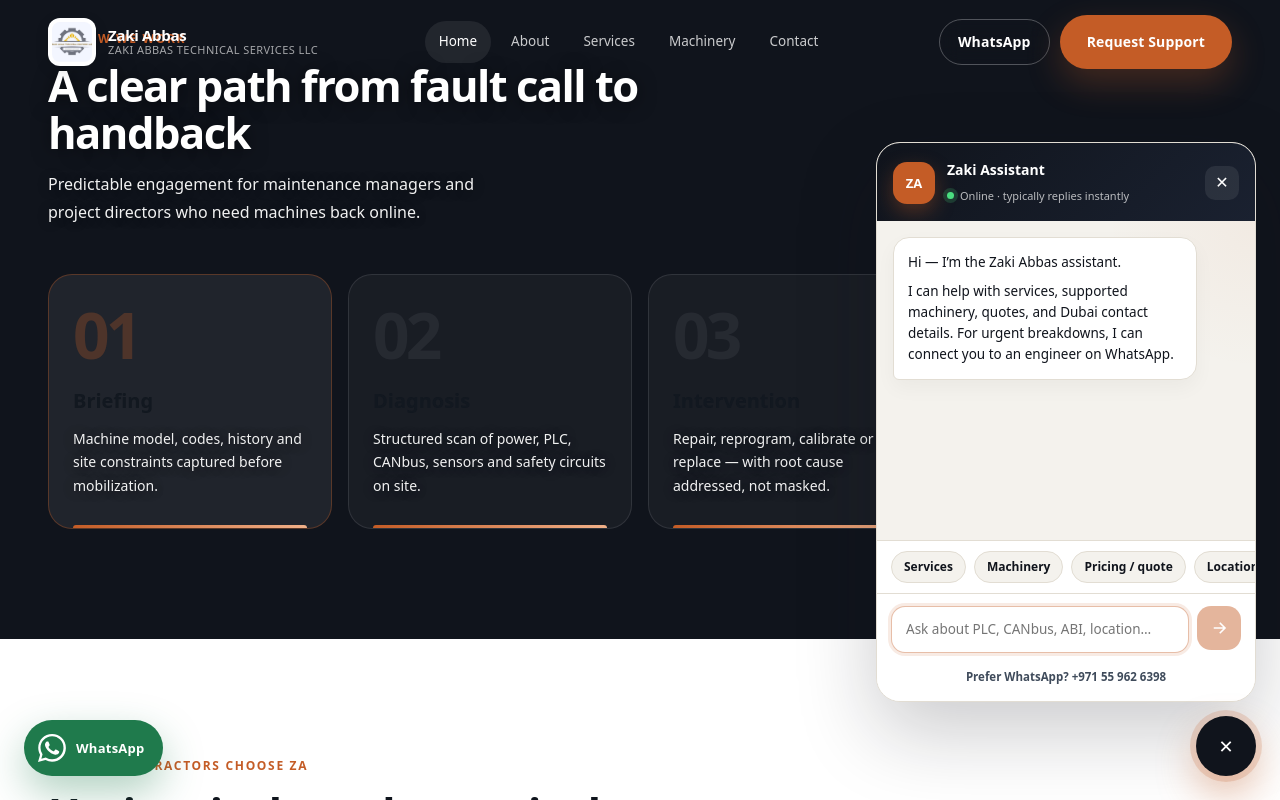
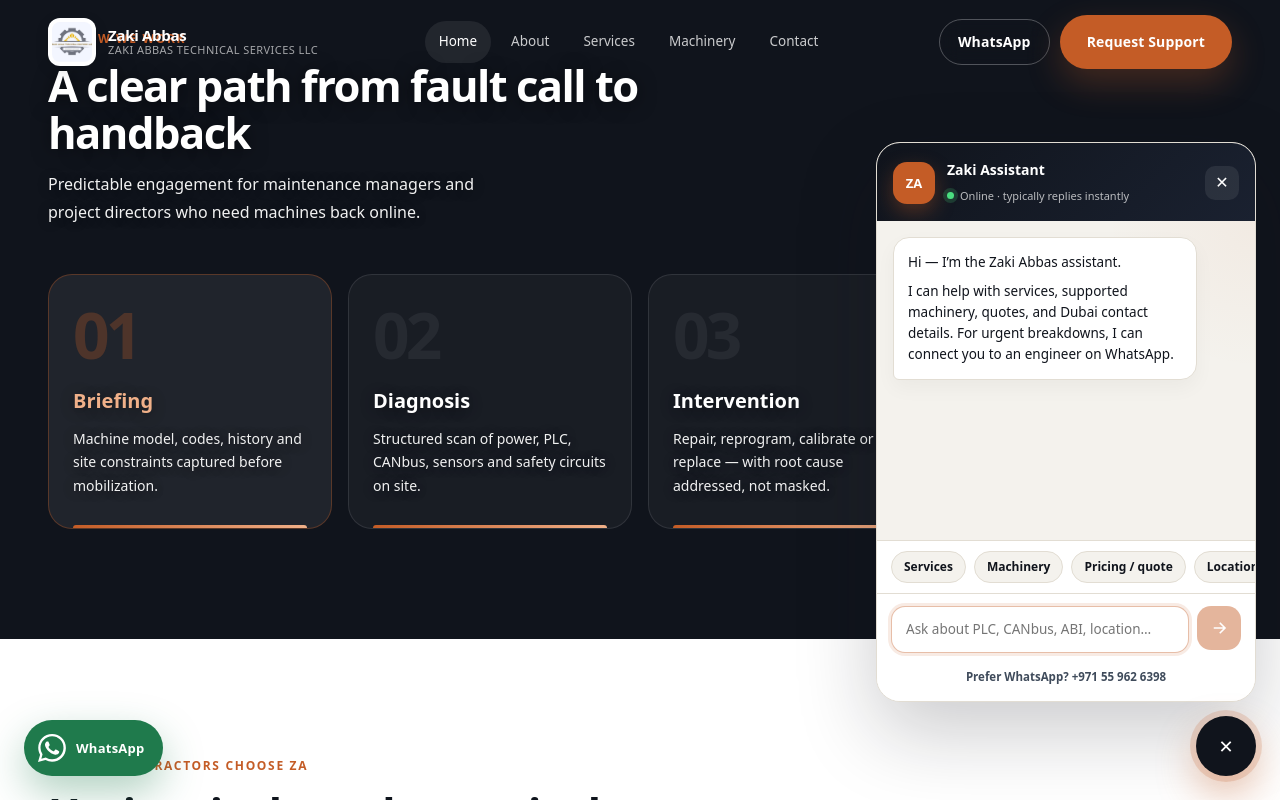
Before and after one commit to umEngineer-ai/zaautomation.com, a Next.js app: page / in a window 1280 px wide. In both pictures the pointer is over the element "Briefing". Shown: the part 4761-5561 px from the top of the page. Built offline with nearby package versions, Linux system fonts and the light colour scheme.

Commit message:
Fix process card heading contrast

```diff
--- a/src/app/globals.css
+++ b/src/app/globals.css
@@ -4453,3 +4453,17 @@
     display: none;
   }
 }
+
+
+/* ===== DARK PROCESS CARDS — READABLE HEADINGS ===== */
+.section--ink .process-card h3 {
+  color: #ffffff !important;
+  -webkit-text-fill-color: #ffffff !important;
+  text-shadow: 0 2px 14px rgba(0, 0, 0, 0.42);
+}
+
+.section--ink .process-card:hover h3,
+.section--ink .process-card:focus-within h3 {
+  color: #f0b089 !important;
+  -webkit-text-fill-color: #f0b089 !important;
+}
```
